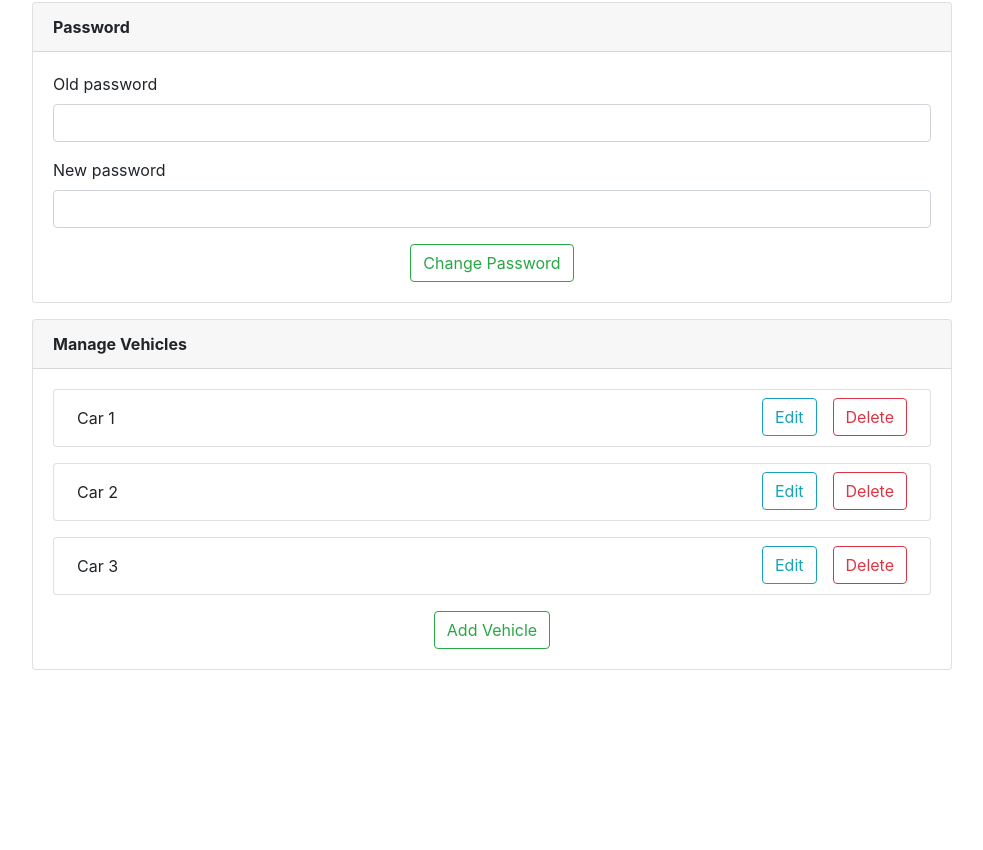
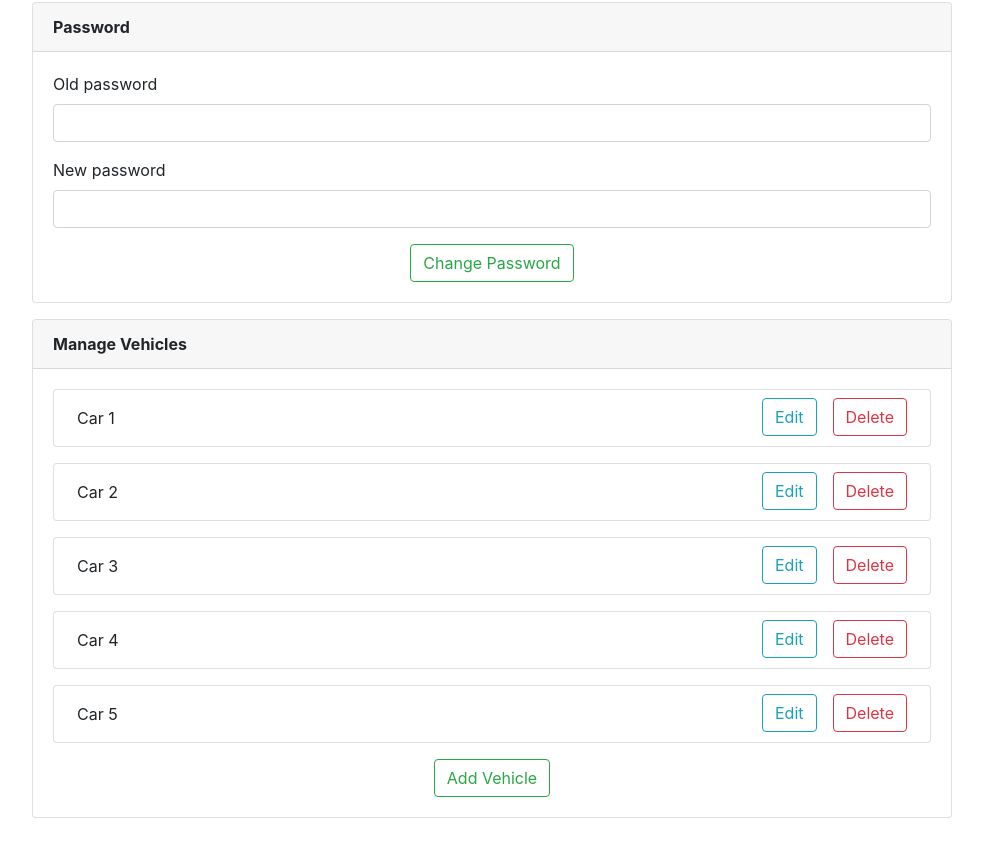
Before and after one commit to sdevalapurkar/smart-brake-monitor, a Next.js app: page /account in a window 1280 px wide. Shown: the part 407-1257 px from the top of the page, without its empty margins (243-1226 px from the left). Before the commit the page ends 1109 px from the top, so only its background shows below. Built offline with nearby package versions, Linux system fonts and the light colour scheme.

Commit message:
Add function to iteratively generate rows for vehicles
In collaboration with Shreyas

```diff
--- a/pages/account.js
+++ b/pages/account.js
@@ -17,6 +17,14 @@ class Account extends Component {
         this.state = {
             // TODO
         };
+    }
+
+    createCarRow = () => {
+        let children = [];
+        for (let i = 0; i < 5; i++) {
+            children.push(<CarRow name={`Car ${i+1}`} />)
+        }
+        return children
     }
 
     render() {
@@ -116,9 +124,7 @@ class Account extends Component {
                                 </Card.Header>
                                 <Card.Body>
 
-                                    <CarRow name="Car 1" />
-                                    <CarRow name="Car 2" />
-                                    <CarRow name="Car 3" />
+                                    {this.createCarRow()}
 
                                     <Row className="justify-content-center">
                                         <Button variant="outline-success" type="submit">
```
